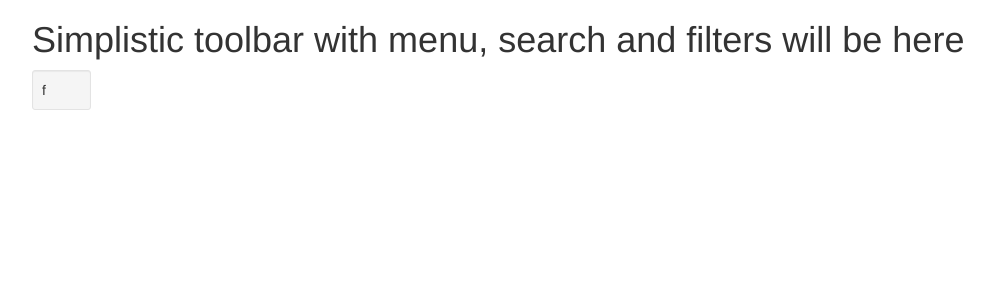
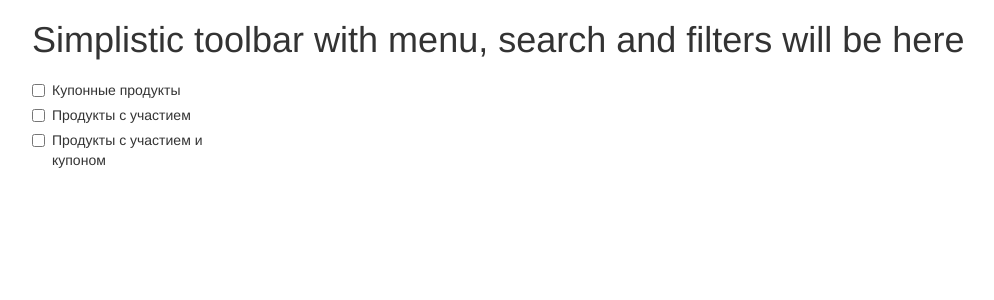
Before and after one commit to mt-christo/ej, a Django app: page / in a window 1280 px wide. Shown: the top 300 px of the page, without its empty margins (38-1032 px from the left). Run offline with Django 3.2, Linux system fonts and the light colour scheme; data that the repository does not hold is empty; some libraries are stand-ins or nearby versions.

Commit message:
Update allproducts.html

```diff
--- a/antontest/story/templates/story/allproducts.html
+++ b/antontest/story/templates/story/allproducts.html
@@ -4,7 +4,9 @@
 <table>
   <tr>
     <td width="20%" valign="top">
-      <div width="10%" class="item well well-sm">f</div>
+      <div class="checkbox"><label><input type="checkbox" value="">Купонные продукты</label></div>
+      <div class="checkbox"><label><input type="checkbox" value="">Продукты с участием</label></div>
+      <div class="checkbox"><label><input type="checkbox" value="">Продукты с участием и купоном</label></div>
     </td>
     <td width="80%">
       <div class="row">
```
